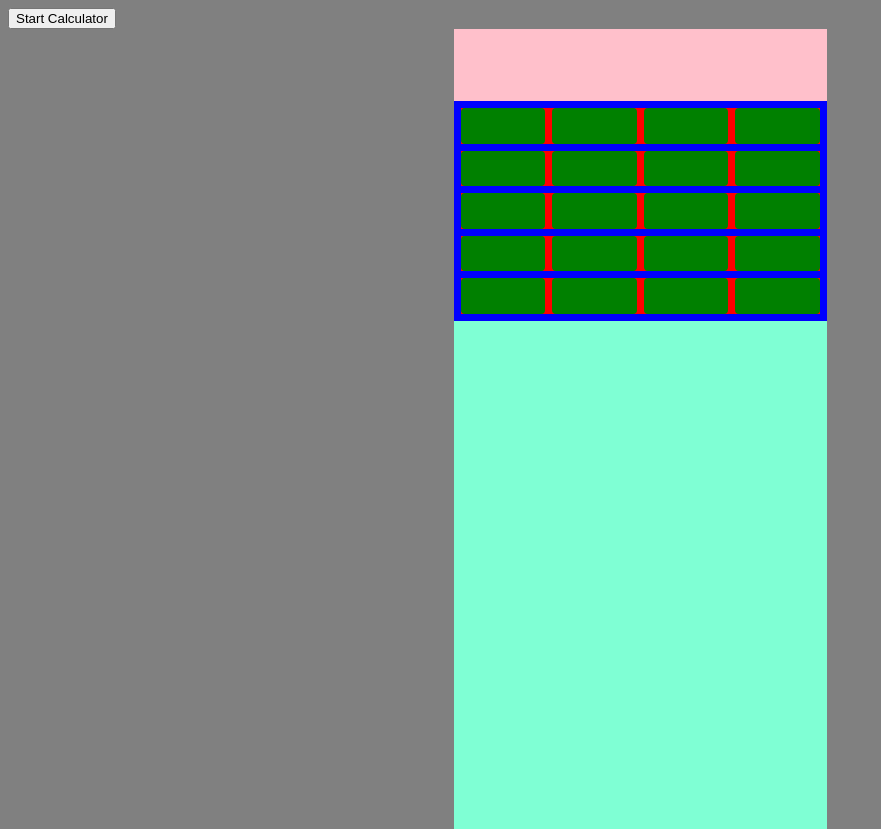
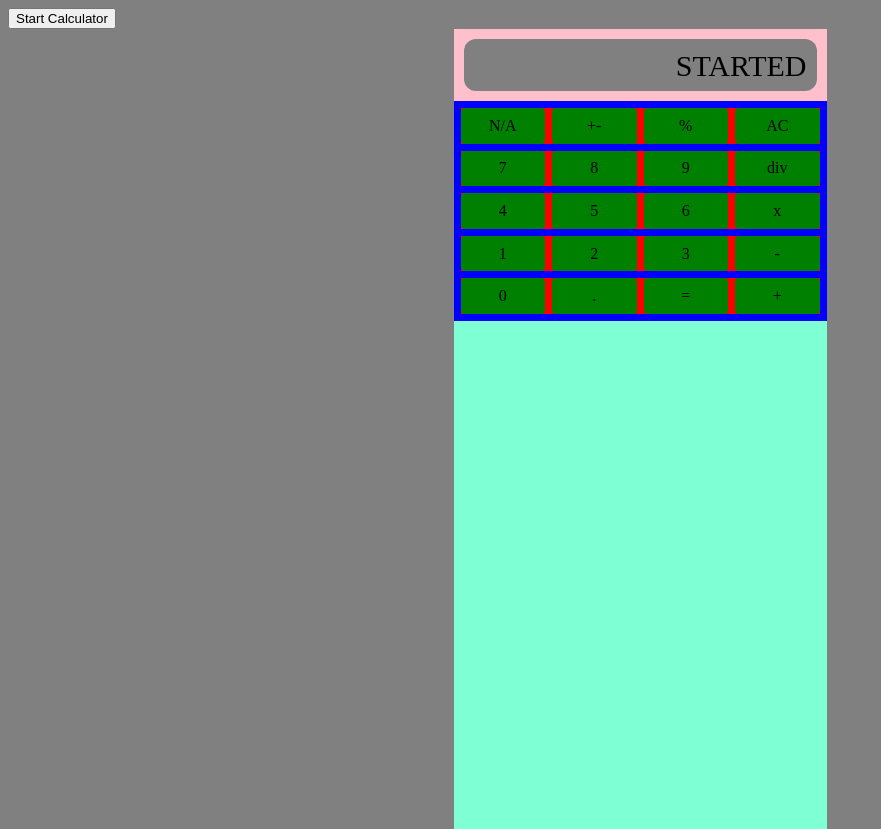
Before and after one commit to dvs2003/od-calc, a plain HTML site: page index.html in a window 1280 px wide. Both pictures are taken after a click on the button "Start Calculator". Shown: the whole page, without its empty margins (0-881 px from the left). Drawn offline with Linux system fonts and the light colour scheme.

Commit message:
Page layout complete

```diff
--- a/index.html
+++ b/index.html
@@ -11,7 +11,11 @@
 <body>
     <button id="createCalc">Start Calculator</button>
     <div class="calculator">
-        <div class="calcDisplay"></div>
+        <div class="calcDisplay">
+            <div class="display">
+                STARTED
+            </div>
+        </div>
         <div class="keyboard"></div>
     </div>
 </body>
--- a/script.js
+++ b/script.js
@@ -1,23 +1,24 @@
-const keys = {
-    0: 'num',
-    '.' : 'modifier',
-    '=' : 'execute',
-    '+' : 'operator',
-    1 : 'num',
-    2 : 'num',
-    3 : 'num',
-    '-' : 'operator',
-    4 : 'num',
-    5 : 'num',
-    6 : 'num',
-    '*' : 'operator',
-    7 : 'num',
-    8 : 'num',
-    9 : 'num',
-    '/' : 'operator',
-    '+-' : 'modifier',
-    '%' : 'modifier',
-    'AC' : 'reset'
+const allKeys = {
+    0: ['N/A', 'modifier'],
+    1 : ['+-', 'modifier'],
+    2 : ['%', 'modifier'],
+    3 : ['AC', 'reset'],
+    4 : [7, 'number'],
+    5 : [8, 'number'],
+    6 : [9, 'number'],
+    7 : ['div', 'operator'],
+    8 : [4, 'num'],
+    9 : [5, 'num'],
+    10 : [6, 'num'],
+    11 : ['x', 'operator'],
+    12 : [1, 'num'],
+    13 : [2, 'num'],
+    14 : [3, 'num'],
+    15 : ['-', 'operator'],
+    16 : [0, 'num'],
+    17 : ['.', 'modifier'],
+    18 : ['=', 'execute'],
+    19 : ['+', 'operator']
 };
 
 const calcContainor = document.querySelector('.keyboard');
@@ -41,6 +42,11 @@ function createCalculator(parentDiv, numberRows, numberCols) {
 
             const newSquare = document.createElement("div");
             newSquare.classList.add("eachSquare");
+
+            const keyText = document.createElement('span');
+            keyText.textContent = allKeys[Object.keys(allKeys)[indexCol + (indexRow * 4)]][0];
+            keyText.classList.add('keyText');
+            newSquare.appendChild(keyText);
             newRow.appendChild(newSquare);
 
         }
--- a/style.css
+++ b/style.css
@@ -15,6 +15,20 @@ body {
 .calcDisplay {
     flex-basis: 72px;
     background-color: pink;
+    display: flex;
+
+}
+
+.display {
+    background-color: grey;
+    box-sizing: border-box;
+    margin: 10px;
+    border-radius: 12px;
+    flex: 1;
+    text-align: end;
+    font-size: 30px;
+    padding-top: 10px;
+    padding-right: 10px;
 }
 
 .keyboard {
@@ -40,8 +54,14 @@ body {
 }
 
 .eachSquare {
-
     flex: 1;
     background-color: green;
     border-radius: 4px;
+    display: flex;
+    justify-content: center;
+    align-items: center;
 }
+
+.keyText {
+    font-size: medium;
+}
```
